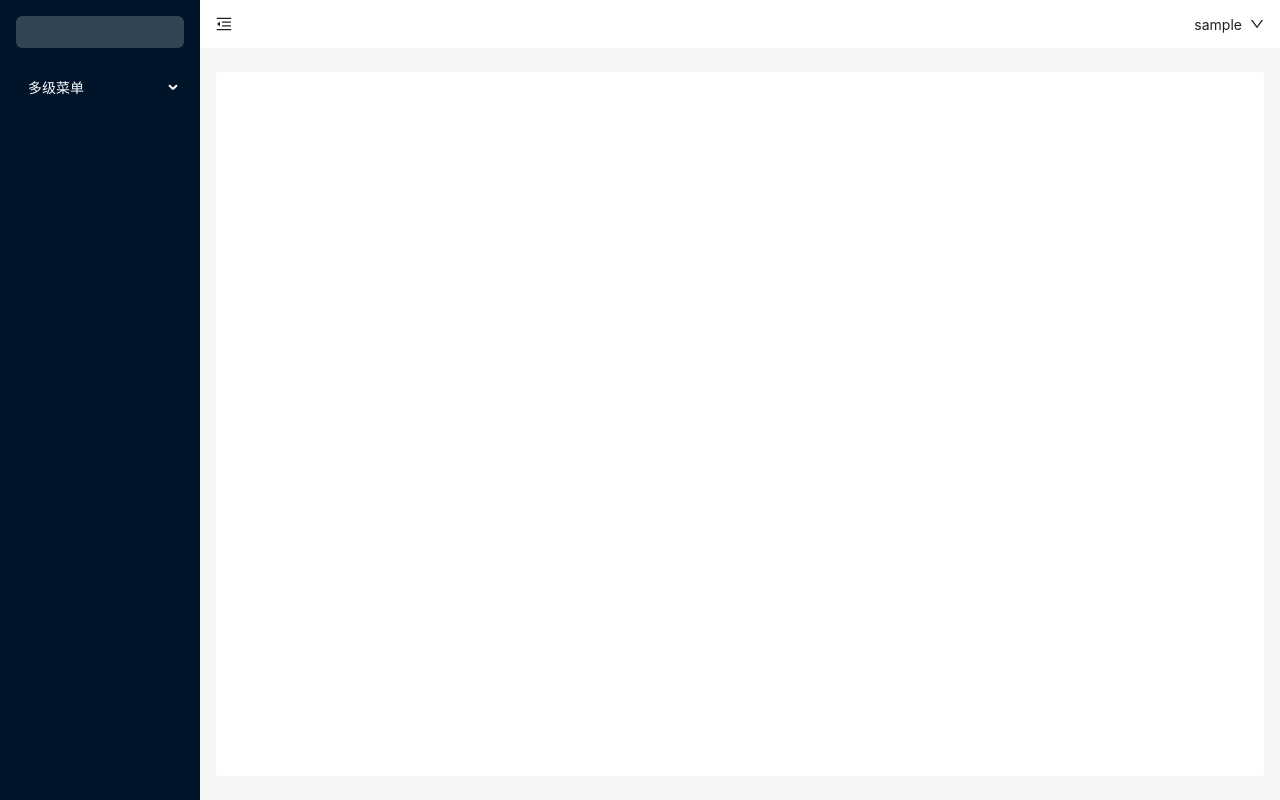
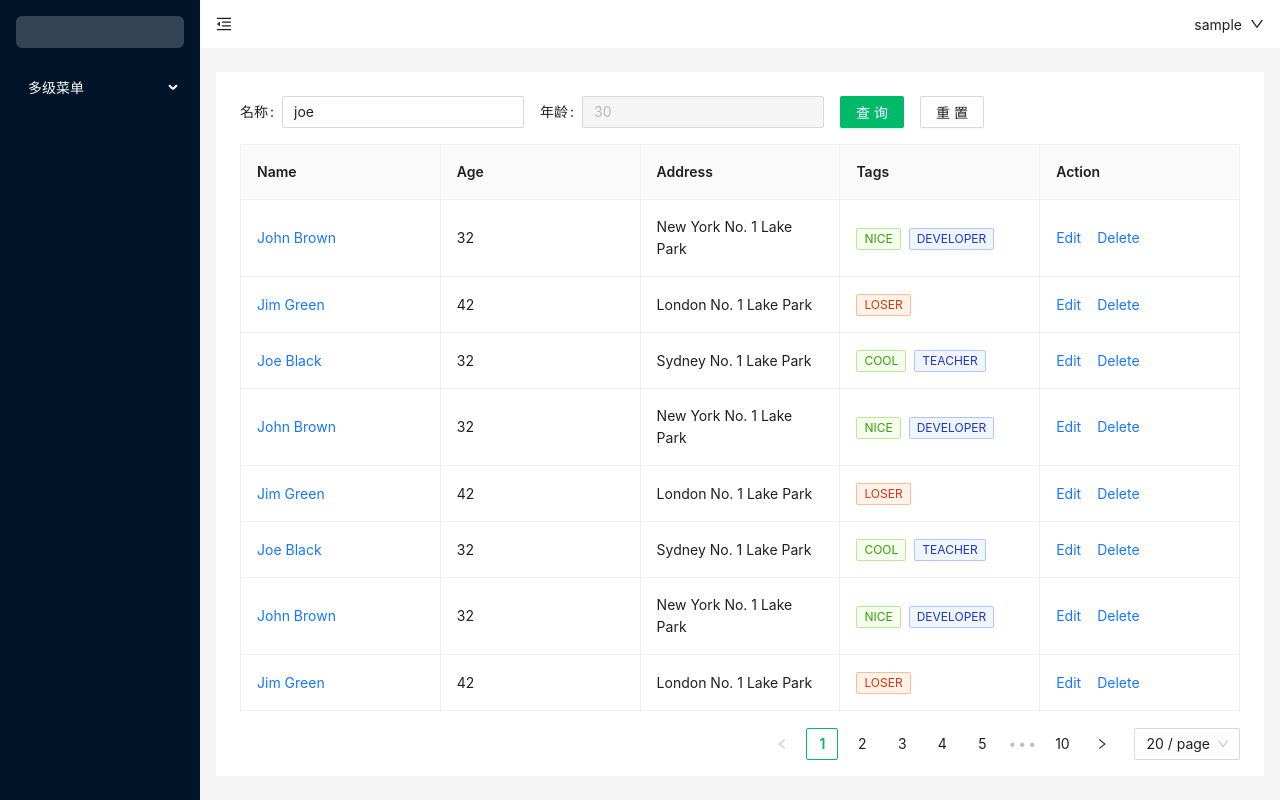
Before and after one commit to zebr57/zebr-react-template, a React (Create React App) app: page /menu/son2 in a window 1280 px wide. Built offline with nearby package versions, Linux system fonts and the light colour scheme; sample sign-in values are in the browser's storage.

Commit message:
feat: 查询表格

```diff
--- /dev/null
+++ b/src/components/common/searchBox/SearchBox.jsx
@@ -0,0 +1,50 @@
+import { Form, Input, Button } from "antd";
+import { useEffect } from "react";
+
+function SearchBox(props) {
+  const [form] = Form.useForm();
+
+  const handleSubmit = (e) => {
+    props.setFromData({ ...e, page: 1 });
+  };
+
+  const handleReset = () => {
+    form.resetFields();
+  };
+
+  useEffect(() => {
+    form.setFieldsValue({
+      name: "joe",
+      age: 30,
+    });
+  }, []);
+
+  return (
+    <Form
+      layout={"inline"}
+      form={form}
+      initialValues={{
+        layout: "inline",
+      }}
+      onFinish={handleSubmit}
+    >
+      <Form.Item name="name" label="名称">
+        <Input placeholder="请输入名称" />
+      </Form.Item>
+      <Form.Item name="age" label="年龄">
+        <Input disabled={true} placeholder="请输入年龄" />
+      </Form.Item>
+      <Form.Item >
+        <Button type="primary" htmlType="submit">
+          查询
+        </Button>
+      </Form.Item>
+      <Form.Item>
+        <Button htmlType="button" onClick={handleReset}>
+          重置
+        </Button>
+      </Form.Item>
+    </Form>
+  );
+}
+export default SearchBox;
--- /dev/null
+++ b/src/components/common/tableBox/TableBox.jsx
@@ -0,0 +1,246 @@
+import { useState, useEffect } from "react";
+import { Table, Space, Tag } from "antd";
+import PropTypes from "prop-types";
+
+const data1 = [
+  {
+    key: "1",
+    name: "John Brown",
+    age: 32,
+    address: "New York No. 1 Lake Park",
+    tags: ["nice", "developer"],
+  },
+  {
+    key: "2",
+    name: "Jim Green",
+    age: 42,
+    address: "London No. 1 Lake Park",
+    tags: ["loser"],
+  },
+  {
+    key: "3",
+    name: "Joe Black",
+    age: 32,
+    address: "Sydney No. 1 Lake Park",
+    tags: ["cool", "teacher"],
+  },
+  {
+    key: "4",
+    name: "John Brown",
+    age: 32,
+    address: "New York No. 1 Lake Park",
+    tags: ["nice", "developer"],
+  },
+  {
+    key: "5",
+    name: "Jim Green",
+    age: 42,
+    address: "London No. 1 Lake Park",
+    tags: ["loser"],
+  },
+  {
+    key: "6",
+    name: "Joe Black",
+    age: 32,
+    address: "Sydney No. 1 Lake Park",
+    tags: ["cool", "teacher"],
+  },
+  {
+    key: "7",
+    name: "John Brown",
+    age: 32,
+    address: "New York No. 1 Lake Park",
+    tags: ["nice", "developer"],
+  },
+  {
+    key: "8",
+    name: "Jim Green",
+    age: 42,
+    address: "London No. 1 Lake Park",
+    tags: ["loser"],
+  },
+  {
+    key: "9",
+    name: "Joe Black",
+    age: 32,
+    address: "Sydney No. 1 Lake Park",
+    tags: ["cool", "teacher"],
+  },
+  {
+    key: "10",
+    name: "John Brown",
+    age: 32,
+    address: "New York No. 1 Lake Park",
+    tags: ["nice", "developer"],
+  },
+  {
+    key: "11",
+    name: "Jim Green",
+    age: 42,
+    address: "London No. 1 Lake Park",
+    tags: ["loser"],
+  },
+  {
+    key: "12",
+    name: "Joe Black",
+    age: 32,
+    address: "Sydney No. 1 Lake Park",
+    tags: ["cool", "teacher"],
+  },
+];
+const data2 = [
+  {
+    key: "4",
+    name: "John Brown2",
+    age: 32,
+    address: "New York No. 1 Lake Park",
+    tags: ["nice", "developer"],
+  },
+  {
+    key: "5",
+    name: "Jim Green2",
+    age: 42,
+    address: "London No. 1 Lake Park",
+    tags: ["loser"],
+  },
+  {
+    key: "6",
+    name: "Joe Black2",
+    age: 32,
+    address: "Sydney No. 1 Lake Park",
+    tags: ["cool", "teacher"],
+  },
+];
+
+function TableBox(props) {
+  const [loading, setLoading] = useState(false);
+  const [tableParams, setTableParams] = useState({
+    pagination: {
+      position: ["none", "bottomRight"],
+      current: 1,
+      total: 200,
+      pageSize: 20,
+    },
+  });
+  const [data, setData] = useState([]);
+  const columns = [
+    {
+      title: "Name",
+      dataIndex: "name",
+      key: "name",
+      render: (text) => <a>{text}</a>,
+    },
+    {
+      title: "Age",
+      dataIndex: "age",
+      key: "age",
+    },
+    {
+      title: "Address",
+      dataIndex: "address",
+      key: "address",
+    },
+    {
+      title: "Tags",
+      key: "tags",
+      dataIndex: "tags",
+      render: (tags) => (
+        <span>
+          {tags.map((tag) => {
+            let color = tag.length > 5 ? "geekblue" : "green";
+            if (tag === "loser") {
+              color = "volcano";
+            }
+            return (
+              <Tag color={color} key={tag}>
+                {tag.toUpperCase()}
+              </Tag>
+            );
+          })}
+        </span>
+      ),
+    },
+    {
+      title: "Action",
+      key: "action",
+      render: (_, record) => (
+        <Space size="middle">
+          <a>Edit</a>
+          <a
+            onClick={() => {
+              setData(data.filter((e) => record.name != e.name));
+            }}
+          >
+            Delete
+          </a>
+        </Space>
+      ),
+    },
+  ];
+
+  useEffect(() => {
+    getTableData();
+  }, [tableParams]);
+
+  // 如果外层有查询条件时，需要重置页码：props.searchParams.page 设为1
+  useEffect(() => {
+    if (props.searchParams.page) {
+      const pagination = tableParams.pagination;
+      setTableParams({
+        ...tableParams,
+        pagination: { ...pagination, current: props.searchParams.page },
+      });
+    }
+  }, [props.searchParams]);
+
+  const getTableData = () => {
+    setLoading(true);
+    setTimeout(() => {
+      console.log(getParams());
+      if (getParams().page != 1) {
+        setData(data2);
+      } else {
+        setData(data1);
+      }
+      setLoading(false);
+    }, 1500);
+  };
+  const getParams = () => {
+    return {
+      ...props.searchParams,
+      page: tableParams.pagination.current,
+      size: tableParams.pagination.pageSize,
+    };
+  };
+  /* ===================================== Event ===================================== */
+  const handleTableChange = (pagination, filters, sorter) => {
+    setTableParams({
+      pagination,
+      filters,
+      ...sorter,
+    });
+  };
+  return (
+    <div>
+      <Table
+        columns={columns}
+        pagination={tableParams.pagination}
+        rowKey={(record) => record.key}
+        loading={loading}
+        dataSource={data}
+        bordered
+        scroll={{ y: props.scrollY }}
+        onChange={handleTableChange}
+      />
+    </div>
+  );
+}
+
+TableBox.propTypes = {
+  scrollY: PropTypes.string,
+};
+TableBox.defaultProps = {
+  scrollY: "calc(100vh - 240px)",
+};
+
+export default TableBox;
--- a/src/layout/main/index.jsx
+++ b/src/layout/main/index.jsx
@@ -57,6 +57,8 @@ const MainLayout = () => {
             margin: "24px 16px",
             padding: 24,
             minHeight: 280,
+            height: "calc(100vh - 96px)",
+            overflow: "hidden",
             background: colorBgContainer,
             borderRadius: borderRadiusLG,
           }}
--- a/src/views/menu/son2/index.js
+++ b/src/views/menu/son2/index.js
@@ -1,10 +1,21 @@
-import { Outlet } from "react-router-dom";
-function son2() {
+import { useState } from "react";
+import SearchBox from "../../../components/common/searchBox/SearchBox";
+import TableBox from "../../../components/common/tableBox/TableBox";
+
+function Son2() {
+  const [searchParams, setSearchParams] = useState({ name: "joe", age: 30 });
+  const setFromData = (e) => {
+    setSearchParams(e);
+  };
+
   return (
     <div className="son2-page">
-      <Outlet></Outlet>
+      <div style={{ marginBottom: "16px" }}>
+        <SearchBox setFromData={setFromData}></SearchBox>
+      </div>
+      <TableBox searchParams={searchParams} scrollY={"calc(100vh - 288px)"}></TableBox>
     </div>
   );
 }
 
-export default son2;
+export default Son2;
```
